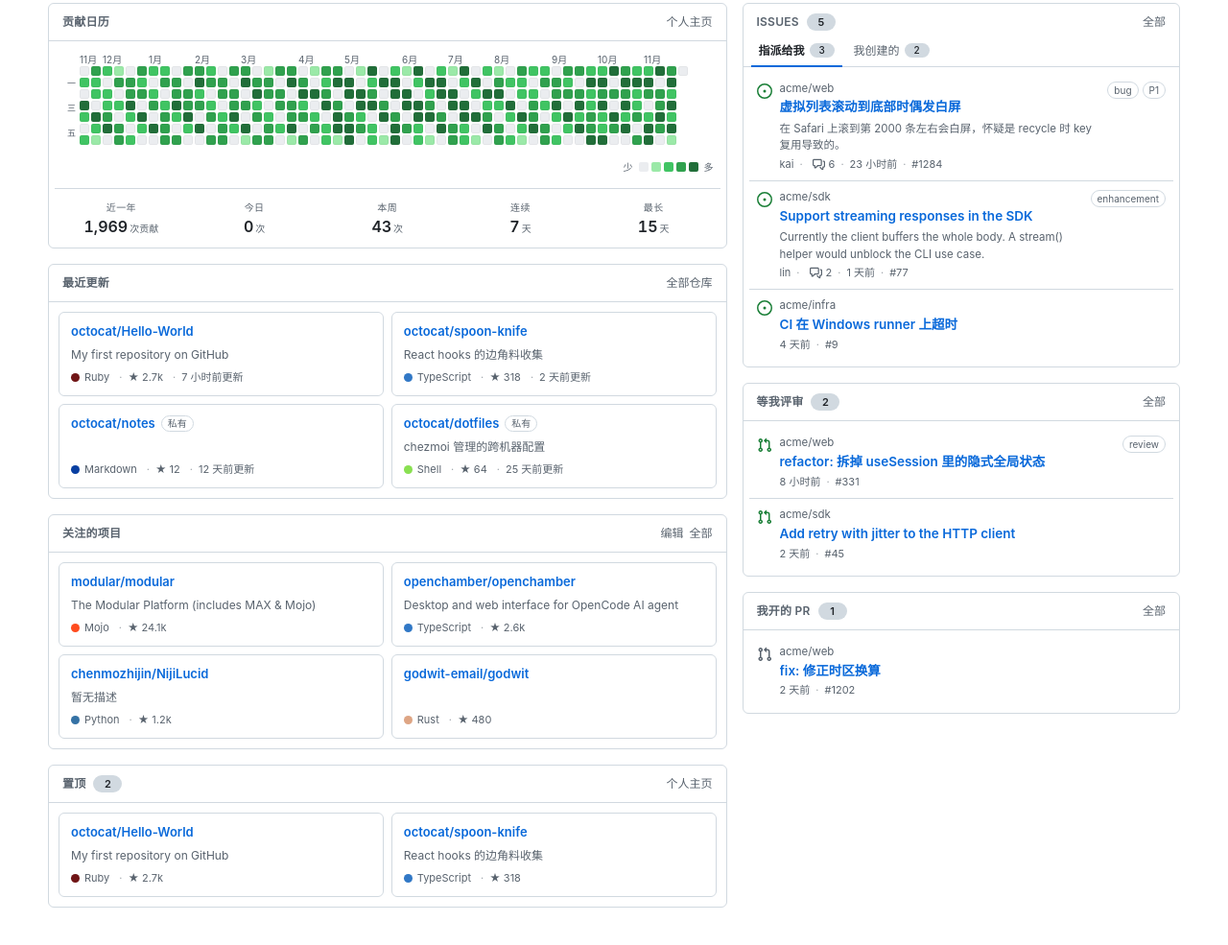
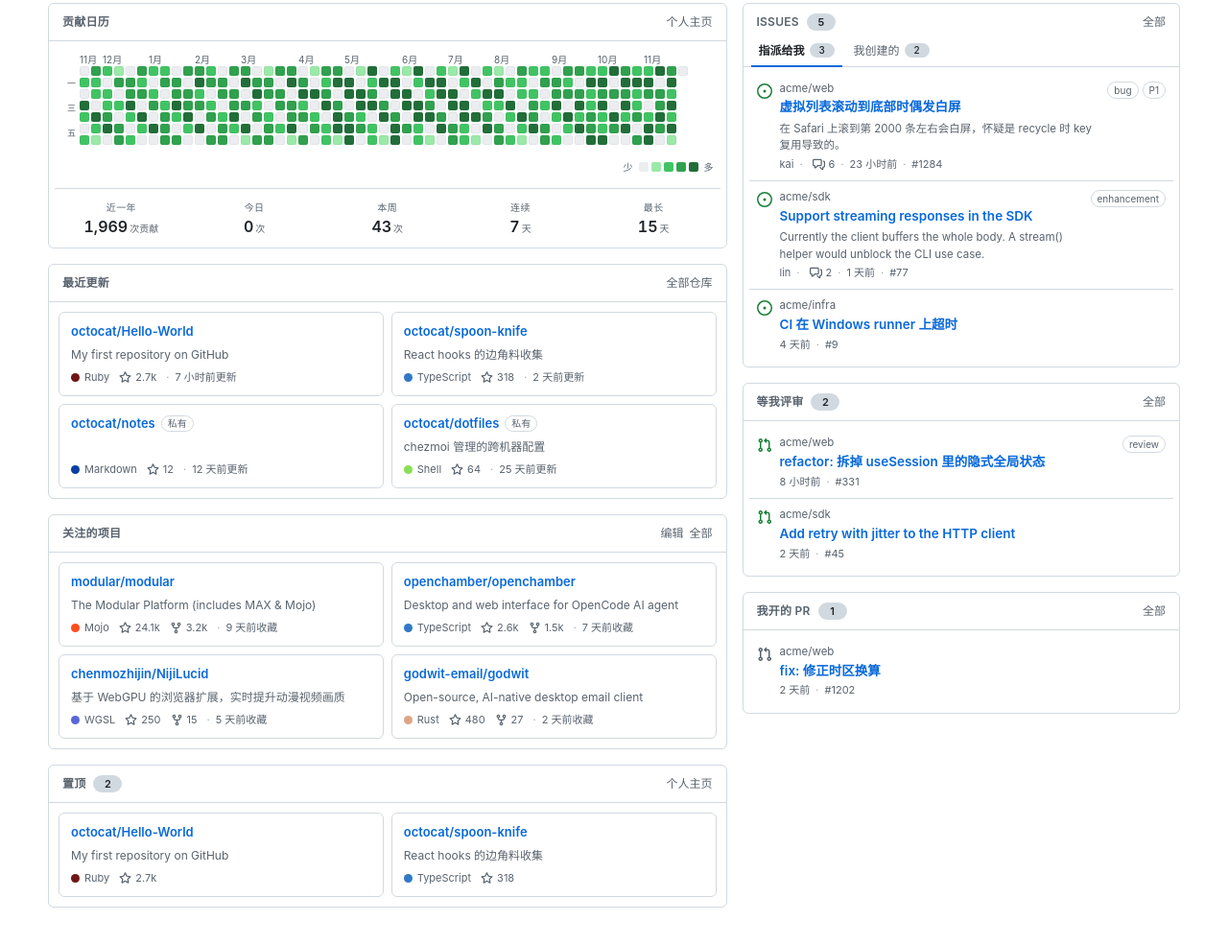
Before and after one commit to wurenrumian/github-workbench, a browser extension: page preview/demo.html in a window 1280 px wide. Shown: the part 323-1308 px from the top of the page at 96% size. Drawn offline with Linux system fonts and the light colour scheme.

Commit message:
feat: 仓库卡片补上 fork 数与收藏时间
/stars 每行其实还给了一个 relative-time，但它是「Starred on ...」的收藏日期，
不是仓库更新时间 —— 之前直接丢掉了，卡片上就只剩名字、语言和 star。

- parseStarredRepos: 加 forks（a[href$="/forks"]）和 starredAt（relative-time）
- parseRepoList: 同样加 forks
- 卡片 meta 改成「语言 · ☆ star · ⑂ fork · N 天前收藏 / 更新时间」，
  star / fork 用 octicon（新增 star、repo-forked 两个图标）
- 缓存升 v4
- 补测试：卡片带 2 个 stat 图标

```diff
--- a/preview/demo.html
+++ b/preview/demo.html
@@ -370,10 +370,10 @@
 
         app.apply('starred', {
           data: [
-            { fullName: 'modular/modular', href: '/modular/modular', description: 'The Modular Platform (includes MAX & Mojo)', language: 'Mojo', languageColor: '#ff4c1f', stars: '24.1k', updated: null, visibility: '' },
-            { fullName: 'openchamber/openchamber', href: '/openchamber/openchamber', description: 'Desktop and web interface for OpenCode AI agent', language: 'TypeScript', languageColor: '#3178c6', stars: '2.6k', updated: null, visibility: '' },
-            { fullName: 'chenmozhijin/NijiLucid', href: '/chenmozhijin/NijiLucid', description: '暂无描述', language: 'Python', languageColor: '#3572A5', stars: '1.2k', updated: null, visibility: '' },
-            { fullName: 'godwit-email/godwit', href: '/godwit-email/godwit', description: '', language: 'Rust', languageColor: '#dea584', stars: '480', updated: null, visibility: '' }
+            { fullName: 'modular/modular', href: '/modular/modular', description: 'The Modular Platform (includes MAX & Mojo)', language: 'Mojo', languageColor: '#ff4c1f', stars: '24.1k', forks: '3.2k', starredAt: '2026-11-12T10:00:00Z', updated: null, visibility: '' },
+            { fullName: 'openchamber/openchamber', href: '/openchamber/openchamber', description: 'Desktop and web interface for OpenCode AI agent', language: 'TypeScript', languageColor: '#3178c6', stars: '2.6k', forks: '1.5k', starredAt: '2026-11-14T10:00:00Z', updated: null, visibility: '' },
+            { fullName: 'chenmozhijin/NijiLucid', href: '/chenmozhijin/NijiLucid', description: '基于 WebGPU 的浏览器扩展，实时提升动漫视频画质', language: 'WGSL', languageColor: '#5A67D8', stars: '250', forks: '15', starredAt: '2026-11-16T13:12:00Z', updated: null, visibility: '' },
+            { fullName: 'godwit-email/godwit', href: '/godwit-email/godwit', description: 'Open-source, AI-native desktop email client', language: 'Rust', languageColor: '#dea584', stars: '480', forks: '27', starredAt: '2026-11-19T09:00:00Z', updated: null, visibility: '' }
           ]
         });
 
--- a/src/content/icons.js
+++ b/src/content/icons.js
@@ -31,6 +31,12 @@ GHW.icons = (function () {
     ],
     'comment-discussion': [
       'M1.75 1h8.5c.966 0 1.75.784 1.75 1.75v5.5A1.75 1.75 0 0 1 10.25 10H7.061l-2.574 2.573A1.458 1.458 0 0 1 2 11.543V10h-.25A1.75 1.75 0 0 1 0 8.25v-5.5C0 1.784.784 1 1.75 1ZM1.5 2.75v5.5c0 .138.112.25.25.25h1a.75.75 0 0 1 .75.75v2.19l2.72-2.72a.749.749 0 0 1 .53-.22h3.5a.25.25 0 0 0 .25-.25v-5.5a.25.25 0 0 0-.25-.25h-8.5a.25.25 0 0 0-.25.25Zm13 2a.25.25 0 0 0-.25-.25h-.5a.75.75 0 0 1 0-1.5h.5c.966 0 1.75.784 1.75 1.75v5.5A1.75 1.75 0 0 1 14.25 12H14v1.543a1.458 1.458 0 0 1-2.487 1.03L9.22 12.28a.749.749 0 0 1 .326-1.275.749.749 0 0 1 .734.215l2.22 2.22v-2.19a.75.75 0 0 1 .75-.75h1a.25.25 0 0 0 .25-.25Z'
+    ],
+    star: [
+      'M8 .25a.75.75 0 0 1 .673.418l1.882 3.815 4.21.612a.75.75 0 0 1 .416 1.279l-3.046 2.97.719 4.192a.751.751 0 0 1-1.088.791L8 12.347l-3.766 1.98a.75.75 0 0 1-1.088-.79l.72-4.194L.818 6.374a.75.75 0 0 1 .416-1.28l4.21-.611L7.327.668A.75.75 0 0 1 8 .25Zm0 2.445L6.615 5.5a.75.75 0 0 1-.564.41l-3.097.45 2.24 2.184a.75.75 0 0 1 .216.664l-.528 3.084 2.769-1.456a.75.75 0 0 1 .698 0l2.77 1.456-.53-3.084a.75.75 0 0 1 .216-.664l2.24-2.183-3.096-.45a.75.75 0 0 1-.564-.41L8 2.694Z'
+    ],
+    'repo-forked': [
+      'M5 5.372v.878c0 .414.336.75.75.75h4.5a.75.75 0 0 0 .75-.75v-.878a2.25 2.25 0 1 1 1.5 0v.878a2.25 2.25 0 0 1-2.25 2.25h-1.5v2.128a2.251 2.251 0 1 1-1.5 0V8.5h-1.5A2.25 2.25 0 0 1 3.5 6.25v-.878a2.25 2.25 0 1 1 1.5 0ZM5 3.25a.75.75 0 1 0-1.5 0 .75.75 0 0 0 1.5 0Zm6.75.75a.75.75 0 1 0 0-1.5.75.75 0 0 0 0 1.5Zm-3 8.75a.75.75 0 1 0-1.5 0 .75.75 0 0 0 1.5 0Z'
     ]
   };
 
--- a/src/content/styles.css
+++ b/src/content/styles.css
@@ -916,6 +916,17 @@ html.ghw-native-hidden body footer {
   display: inline-block;
 }
 
+.ghw-repo-stat {
+  display: inline-flex;
+  align-items: center;
+  gap: 4px;
+  color: var(--ghw-muted);
+}
+
+.ghw-repo-stat .ghw-ico {
+  color: var(--ghw-muted);
+}
+
 /* ------------------------------------------------------------- 贡献日历 */
 
 .ghw-heat {
--- a/src/content/ui.js
+++ b/src/content/ui.js
@@ -255,6 +255,9 @@ GHW.ui = (function () {
   /* -------------------------------------------------------------- 仓库卡片 */
 
   function repoCard(r) {
+    // 关注的项目用「收藏时间」，自己的仓库用「更新时间」
+    var when = r.starredAt ? U.relTime(r.starredAt) + '收藏' : r.updated ? U.relTime(r.updated) + '更新' : '';
+
     return h(
       'a',
       { class: 'ghw-repo', href: abs(r.href) },
@@ -278,8 +281,23 @@ GHW.ui = (function () {
               h('span', { text: r.language })
             )
           : null,
-        r.stars ? h('span', { class: 'ghw-dim', text: '★ ' + r.stars }) : null,
-        r.updated ? h('span', { class: 'ghw-dim', text: U.relTime(r.updated) + '更新' }) : null
+        r.stars
+          ? h(
+              'span',
+              { class: 'ghw-repo-stat' },
+              GHW.icons.make('star', 'ghw-ico-sm'),
+              h('span', { text: r.stars })
+            )
+          : null,
+        r.forks
+          ? h(
+              'span',
+              { class: 'ghw-repo-stat' },
+              GHW.icons.make('repo-forked', 'ghw-ico-sm'),
+              h('span', { text: r.forks })
+            )
+          : null,
+        when ? h('span', { class: 'ghw-dim', text: when }) : null
       )
     );
   }
--- a/src/core/store.js
+++ b/src/core/store.js
@@ -15,7 +15,7 @@ GHW.store = (function () {
 
   var SETTINGS_KEY = 'ghw:settings';
   // 解析结果改结构时升版本号，让旧缓存自动作废
-  var CACHE_PREFIX = 'ghw:cache:v3:';
+  var CACHE_PREFIX = 'ghw:cache:v4:';
 
   var DEFAULTS = {
     // 总开关：开 = 接管内容区，关 = 完全不介入（没有「半接管」这种中间状态）
```
Also changed, not shown: src/core/parse.js (+8 -0 lines), tests/ui.test.mjs (+7 -0 lines), docs/preview.png.
